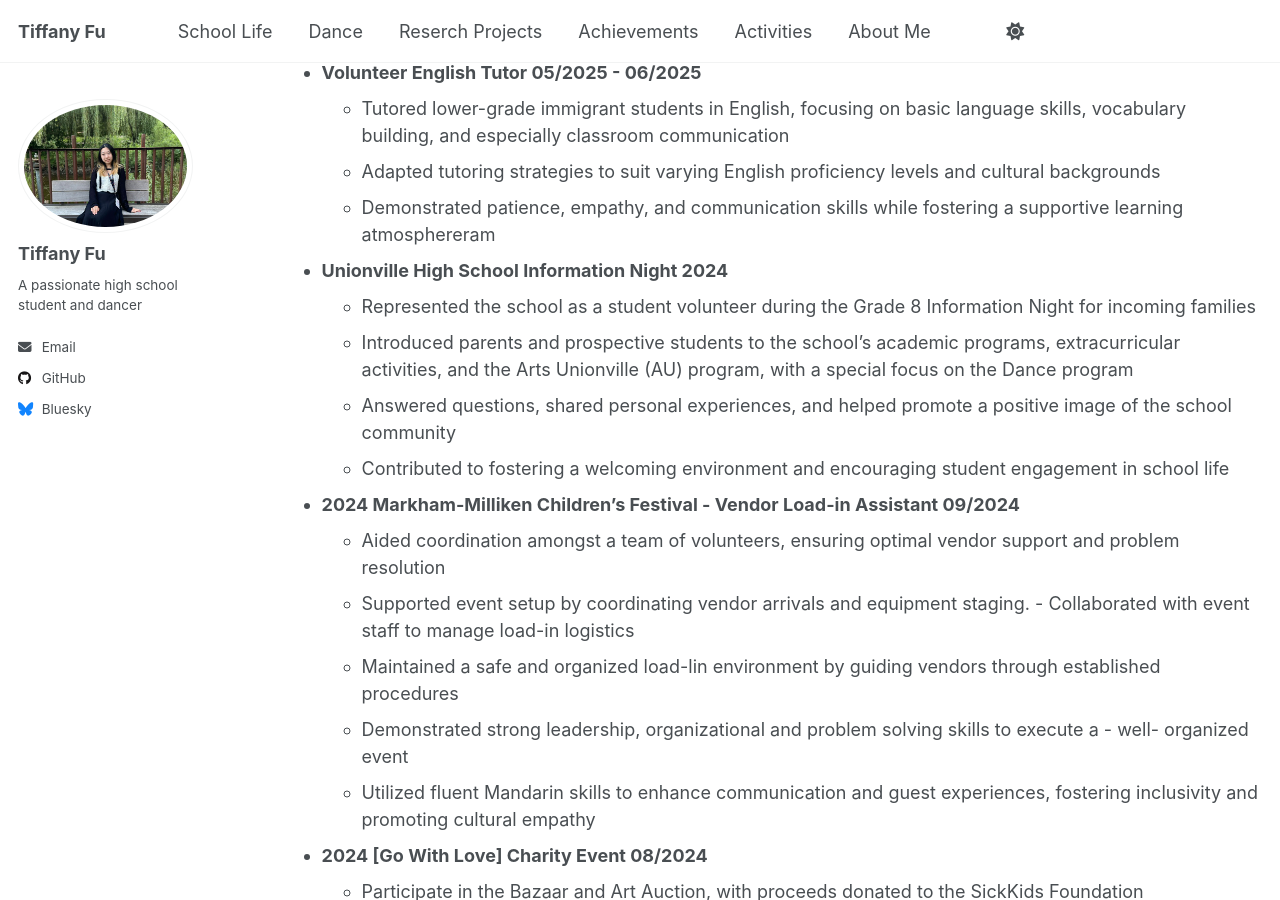
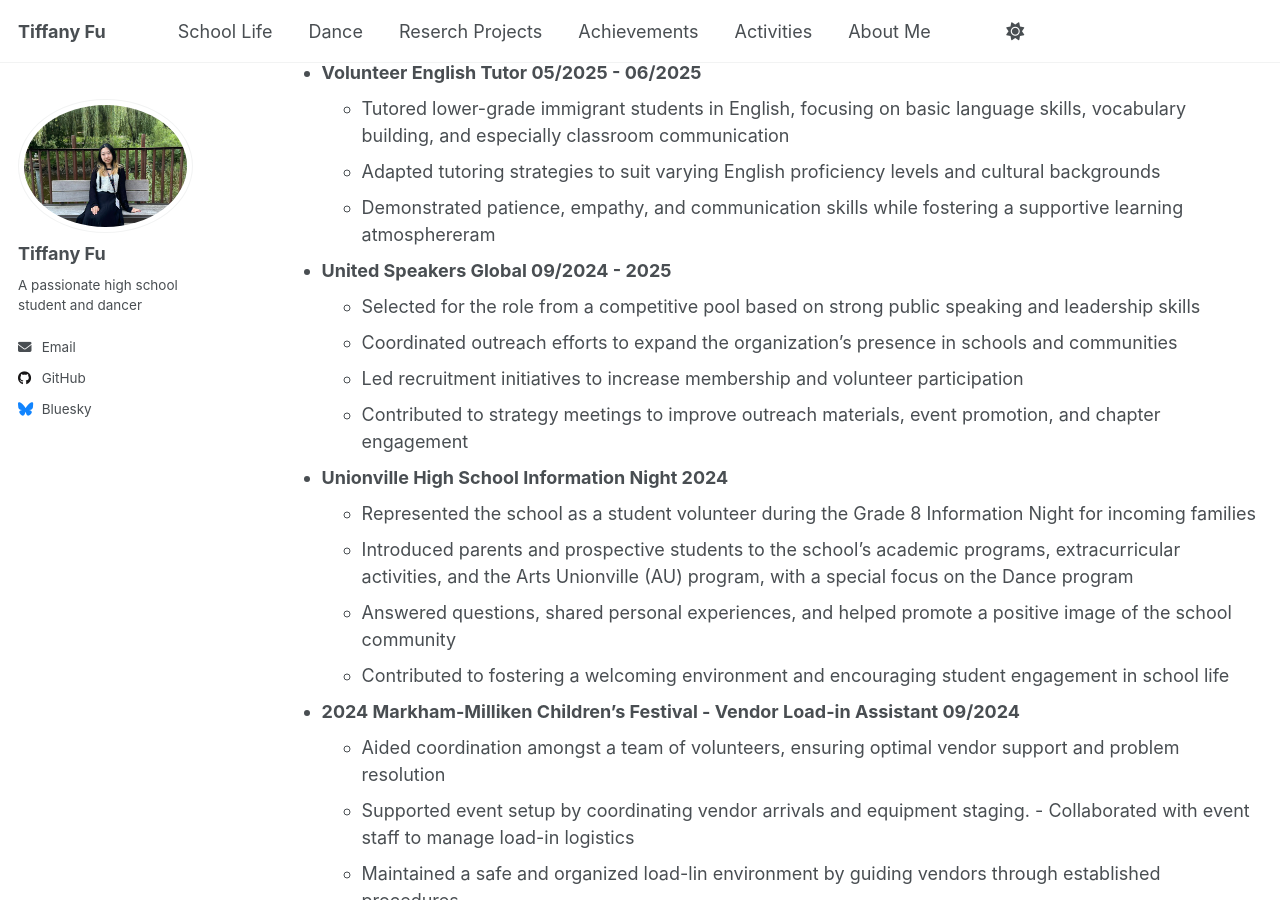
Before and after one commit to TiffanyJTFu/TiffanyFu, a Jekyll site: the page built from _pages/cv.md, in a window 1280 px wide and 900 px high, scrolled down 1879 px. Built offline with Jekyll 4.4.1, drawn with Linux system fonts in a browser that asks for light colours; a script that is not in the unit is left out.

Commit message:
Update cv.md

```diff
--- a/_pages/cv.md
+++ b/_pages/cv.md
@@ -65,6 +65,11 @@ VOLUNTEER EXPERIENCE
    * Tutored lower-grade immigrant students in English, focusing on basic language skills, vocabulary building, and especially classroom communication
    * Adapted tutoring strategies to suit varying English proficiency levels and cultural backgrounds
    * Demonstrated patience, empathy, and communication skills while fostering a supportive learning atmosphereram
+* **United Speakers Global 09/2024 - 2025**
+   * Selected for the role from a competitive pool based on strong public speaking and leadership skills
+   * Coordinated outreach efforts to expand the organization’s presence in schools and communities
+   * Led recruitment initiatives to increase membership and volunteer participation
+   * Contributed to strategy meetings to improve outreach materials, event promotion, and chapter engagement
 * **Unionville High School Information Night 2024**
    * Represented the school as a student volunteer during the Grade 8 Information Night for incoming
   families
```
